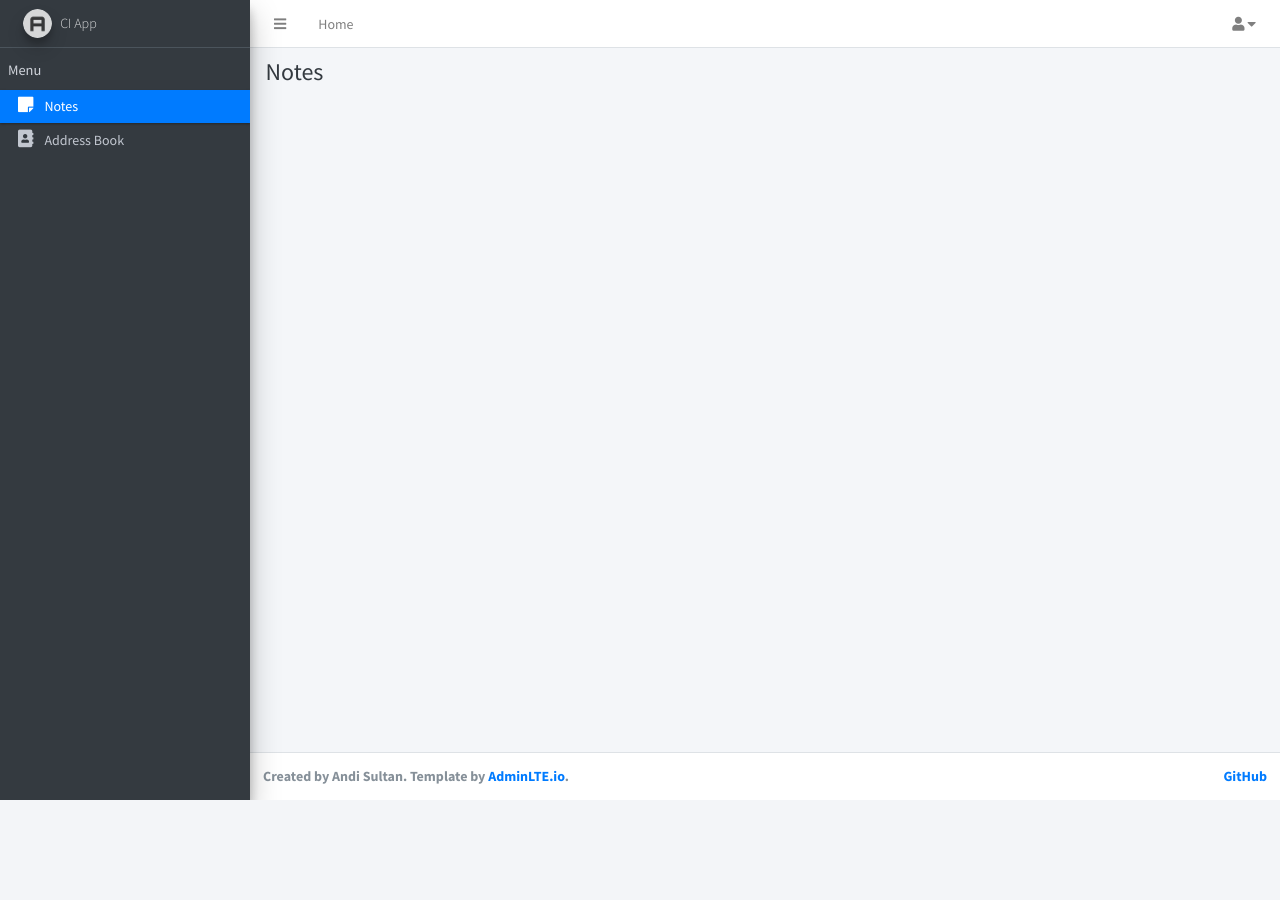
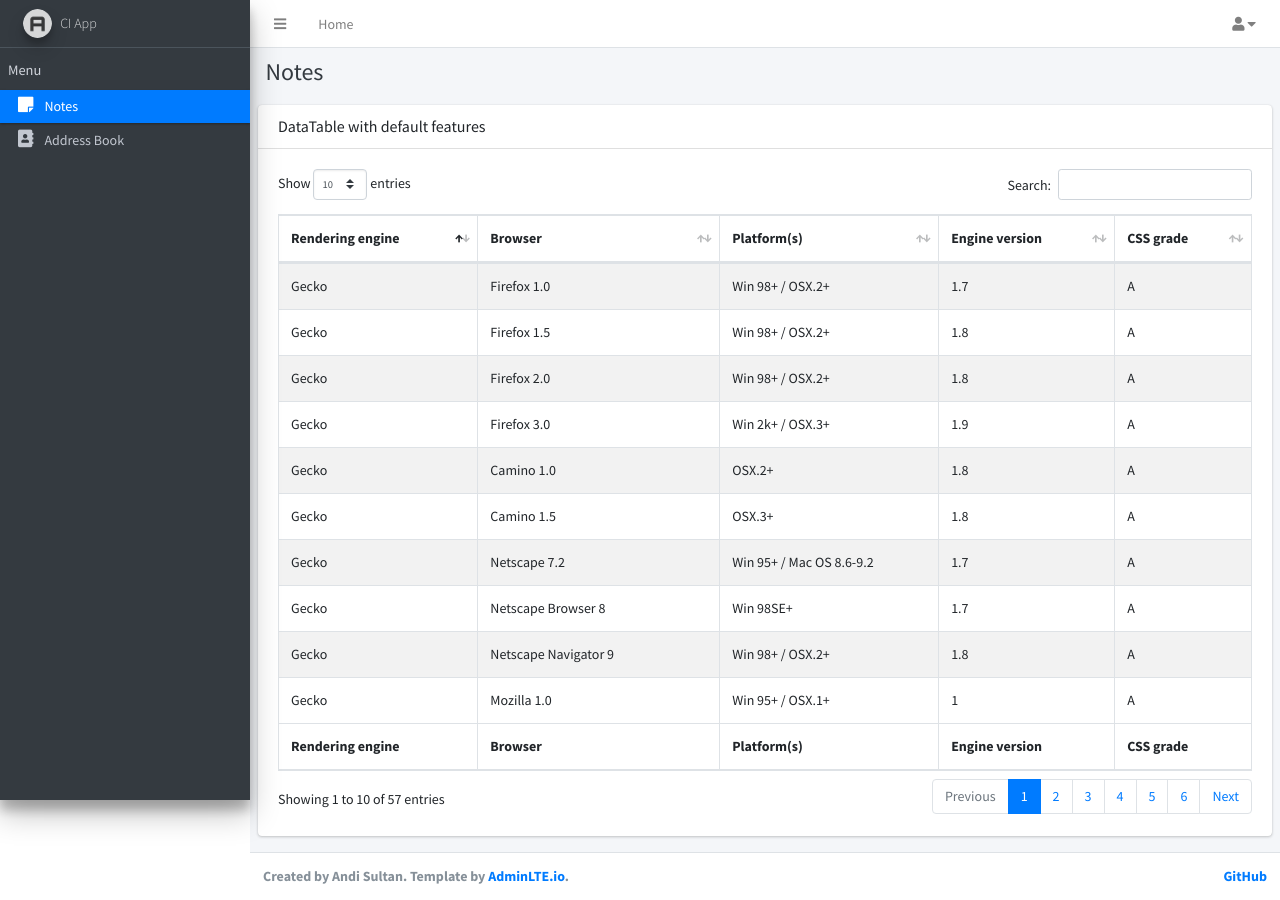
Before and after one commit to andi-sultan/ci-app, a CodeIgniter app: page /database/notes in a window 1280 px wide. Before the commit the page ends 800 px from the top, so only its background shows below. Run offline with CodeIgniter, Linux system fonts and the light colour scheme; a user stored in the database is signed in; data that the repository does not hold is empty; some libraries are stand-ins or nearby versions.

Commit message:
Change HTML template

```diff
--- a/application/controllers/Address_book.php
+++ b/application/controllers/Address_book.php
@@ -1,4 +1,5 @@
-<?php defined('BASEPATH') or exit('No direct script access allowed');
+<?php
+defined('BASEPATH') or exit('No direct script access allowed');
 
 class Address_book extends CI_Controller
 {
--- a/application/controllers/Home.php
+++ b/application/controllers/Home.php
@@ -1,7 +1,8 @@
 <?php
-defined('BASEPATH') OR exit('No direct script access allowed');
+defined('BASEPATH') or exit('No direct script access allowed');
 
-class Home extends CI_Controller {
+class Home extends CI_Controller
+{
 	public function index()
 	{
 		if (is_login()) {
--- a/application/controllers/Notes.php
+++ b/application/controllers/Notes.php
@@ -1,4 +1,5 @@
-<?php defined('BASEPATH') or exit('No direct script access allowed');
+<?php
+defined('BASEPATH') or exit('No direct script access allowed');
 
 class Notes extends CI_Controller
 {
@@ -6,7 +7,8 @@ class Notes extends CI_Controller
   {
     if (is_login()) {
       $page['title'] = 'Notes';
-      $page['content'] = 'notes';
+      $page['content'] = 'notes/notes_view';
+      $page['page_script'] = 'notes/notes_scripts';
       $this->load->view('home', $page);
     }
   }
--- a/application/views/home.php
+++ b/application/views/home.php
@@ -11,18 +11,12 @@
   <link rel="stylesheet" href="<?php echo base_url(); ?>assets/AdminLTE-3.0.2/plugins/fontawesome-free/css/all.min.css">
   <!-- Ionicons -->
   <link rel="stylesheet" href="https://code.ionicframework.com/ionicons/2.0.1/css/ionicons.min.css">
-  <!-- Tempusdominus Bbootstrap 4 -->
-  <link rel="stylesheet" href="<?php echo base_url(); ?>assets/AdminLTE-3.0.2/plugins/tempusdominus-bootstrap-4/css/tempusdominus-bootstrap-4.min.css">
-  <!-- iCheck -->
-  <link rel="stylesheet" href="<?php echo base_url(); ?>assets/AdminLTE-3.0.2/plugins/icheck-bootstrap/icheck-bootstrap.min.css">
-  <!-- JQVMap -->
-  <link rel="stylesheet" href="<?php echo base_url(); ?>assets/AdminLTE-3.0.2/plugins/jqvmap/jqvmap.min.css">
+  <!-- DataTables -->
+  <link rel="stylesheet" href="<?php echo base_url(); ?>assets/AdminLTE-3.0.2/plugins/datatables-bs4/css/dataTables.bootstrap4.min.css">
   <!-- Theme style -->
   <link rel="stylesheet" href="<?php echo base_url(); ?>assets/AdminLTE-3.0.2/dist/css/adminlte.min.css">
   <!-- overlayScrollbars -->
   <link rel="stylesheet" href="<?php echo base_url(); ?>assets/AdminLTE-3.0.2/plugins/overlayScrollbars/css/OverlayScrollbars.min.css">
-  <!-- Daterange picker -->
-  <link rel="stylesheet" href="<?php echo base_url(); ?>assets/AdminLTE-3.0.2/plugins/daterangepicker/daterangepicker.css">
   <!-- summernote -->
   <link rel="stylesheet" href="<?php echo base_url(); ?>assets/AdminLTE-3.0.2/plugins/summernote/summernote-bs4.css">
   <!-- Google Font: Source Sans Pro -->
@@ -47,7 +41,9 @@
         </div><!-- /.container-fluid -->
       </div>
       <!-- /.content-header -->
+      <!-- Main content -->
       <?php $this->load->view($content); ?>
+      <!-- /.content -->
     </div>
     <!-- /.content-wrapper -->
 
@@ -58,11 +54,6 @@
       </div>
     </footer>
 
-    <!-- Control Sidebar -->
-    <aside class="control-sidebar control-sidebar-dark">
-      <!-- Control sidebar content goes here -->
-    </aside>
-    <!-- /.control-sidebar -->
   </div>
   <!-- ./wrapper -->
 
@@ -76,26 +67,20 @@
   </script>
   <!-- Bootstrap 4 -->
   <script src="<?php echo base_url(); ?>assets/AdminLTE-3.0.2/plugins/bootstrap/js/bootstrap.bundle.min.js"></script>
-  <!-- ChartJS -->
-  <script src="<?php echo base_url(); ?>assets/AdminLTE-3.0.2/plugins/chart.js/Chart.min.js"></script>
-  <!-- Sparkline -->
-  <script src="<?php echo base_url(); ?>assets/AdminLTE-3.0.2/plugins/sparklines/sparkline.js"></script>
-  <!-- JQVMap -->
-  <script src="<?php echo base_url(); ?>assets/AdminLTE-3.0.2/plugins/jqvmap/jquery.vmap.min.js"></script>
-  <script src="<?php echo base_url(); ?>assets/AdminLTE-3.0.2/plugins/jqvmap/maps/jquery.vmap.usa.js"></script>
-  <!-- jQuery Knob Chart -->
-  <script src="<?php echo base_url(); ?>assets/AdminLTE-3.0.2/plugins/jquery-knob/jquery.knob.min.js"></script>
-  <!-- daterangepicker -->
-  <script src="<?php echo base_url(); ?>assets/AdminLTE-3.0.2/plugins/moment/moment.min.js"></script>
-  <script src="<?php echo base_url(); ?>assets/AdminLTE-3.0.2/plugins/daterangepicker/daterangepicker.js"></script>
-  <!-- Tempusdominus Bootstrap 4 -->
-  <script src="<?php echo base_url(); ?>assets/AdminLTE-3.0.2/plugins/tempusdominus-bootstrap-4/js/tempusdominus-bootstrap-4.min.js"></script>
   <!-- Summernote -->
   <script src="<?php echo base_url(); ?>assets/AdminLTE-3.0.2/plugins/summernote/summernote-bs4.min.js"></script>
   <!-- overlayScrollbars -->
   <script src="<?php echo base_url(); ?>assets/AdminLTE-3.0.2/plugins/overlayScrollbars/js/jquery.overlayScrollbars.min.js"></script>
+  <!-- DataTables -->
+  <script src="<?php echo base_url(); ?>assets/AdminLTE-3.0.2/plugins/datatables/jquery.dataTables.min.js"></script>
+  <script src="<?php echo base_url(); ?>assets/AdminLTE-3.0.2/plugins/datatables-bs4/js/dataTables.bootstrap4.min.js"></script>
   <!-- AdminLTE App -->
   <script src="<?php echo base_url(); ?>assets/AdminLTE-3.0.2/dist/js/adminlte.min.js"></script>
+  <!-- page script -->
+  <?php if (isset($page_script)) {
+    $this->load->view($page_script);
+  } ?>
+
 </body>
 
 </html>
--- a/application/views/notes.php
+++ /dev/null
@@ -1,7 +0,0 @@
-<!-- Main content -->
-<section class="content">
-  <div class="container-fluid">
-
-  </div><!-- /.container-fluid -->
-</section>
-<!-- /.content -->
--- /dev/null
+++ b/application/views/notes/notes_scripts.php
@@ -0,0 +1,13 @@
+<script>
+  $(function() {
+    $("#example1").DataTable();
+    $('#example2').DataTable({
+      "paging": true,
+      "lengthChange": false,
+      "searching": false,
+      "ordering": true,
+      "info": true,
+      "autoWidth": false,
+    });
+  });
+</script>
--- /dev/null
+++ b/application/views/notes/notes_view.php
@@ -0,0 +1,447 @@
+<section class="content">
+  <div class="row">
+    <div class="col-12">
+      <div class="card">
+        <div class="card-header">
+          <h3 class="card-title">DataTable with default features</h3>
+        </div>
+        <!-- /.card-header -->
+        <div class="card-body">
+          <table id="example1" class="table table-bordered table-striped">
+            <thead>
+              <tr>
+                <th>Rendering engine</th>
+                <th>Browser</th>
+                <th>Platform(s)</th>
+                <th>Engine version</th>
+                <th>CSS grade</th>
+              </tr>
+            </thead>
+            <tbody>
+              <tr>
+                <td>Trident</td>
+                <td>Internet
+                  Explorer 4.0
+                </td>
+                <td>Win 95+</td>
+                <td> 4</td>
+                <td>X</td>
+              </tr>
+              <tr>
+                <td>Trident</td>
+                <td>Internet
+                  Explorer 5.0
+                </td>
+                <td>Win 95+</td>
+                <td>5</td>
+                <td>C</td>
+              </tr>
+              <tr>
+                <td>Trident</td>
+                <td>Internet
+                  Explorer 5.5
+                </td>
+                <td>Win 95+</td>
+                <td>5.5</td>
+                <td>A</td>
+              </tr>
+              <tr>
+                <td>Trident</td>
+                <td>Internet
+                  Explorer 6
+                </td>
+                <td>Win 98+</td>
+                <td>6</td>
+                <td>A</td>
+              </tr>
+              <tr>
+                <td>Trident</td>
+                <td>Internet Explorer 7</td>
+                <td>Win XP SP2+</td>
+                <td>7</td>
+                <td>A</td>
+              </tr>
+              <tr>
+                <td>Trident</td>
+                <td>AOL browser (AOL desktop)</td>
+                <td>Win XP</td>
+                <td>6</td>
+                <td>A</td>
+              </tr>
+              <tr>
+                <td>Gecko</td>
+                <td>Firefox 1.0</td>
+                <td>Win 98+ / OSX.2+</td>
+                <td>1.7</td>
+                <td>A</td>
+              </tr>
+              <tr>
+                <td>Gecko</td>
+                <td>Firefox 1.5</td>
+                <td>Win 98+ / OSX.2+</td>
+                <td>1.8</td>
+                <td>A</td>
+              </tr>
+              <tr>
+                <td>Gecko</td>
+                <td>Firefox 2.0</td>
+                <td>Win 98+ / OSX.2+</td>
+                <td>1.8</td>
+                <td>A</td>
+              </tr>
+              <tr>
+                <td>Gecko</td>
+                <td>Firefox 3.0</td>
+                <td>Win 2k+ / OSX.3+</td>
+                <td>1.9</td>
+                <td>A</td>
+              </tr>
+              <tr>
+                <td>Gecko</td>
+                <td>Camino 1.0</td>
+                <td>OSX.2+</td>
+                <td>1.8</td>
+                <td>A</td>
+              </tr>
+              <tr>
+                <td>Gecko</td>
+                <td>Camino 1.5</td>
+                <td>OSX.3+</td>
+                <td>1.8</td>
+                <td>A</td>
+              </tr>
+              <tr>
+                <td>Gecko</td>
+                <td>Netscape 7.2</td>
+                <td>Win 95+ / Mac OS 8.6-9.2</td>
+                <td>1.7</td>
+                <td>A</td>
+              </tr>
+              <tr>
+                <td>Gecko</td>
+                <td>Netscape Browser 8</td>
+                <td>Win 98SE+</td>
+                <td>1.7</td>
+                <td>A</td>
+              </tr>
+              <tr>
+                <td>Gecko</td>
+                <td>Netscape Navigator 9</td>
+                <td>Win 98+ / OSX.2+</td>
+                <td>1.8</td>
+                <td>A</td>
+              </tr>
+              <tr>
+                <td>Gecko</td>
+                <td>Mozilla 1.0</td>
+                <td>Win 95+ / OSX.1+</td>
+                <td>1</td>
+                <td>A</td>
+              </tr>
+              <tr>
+                <td>Gecko</td>
+                <td>Mozilla 1.1</td>
+                <td>Win 95+ / OSX.1+</td>
+                <td>1.1</td>
+                <td>A</td>
+              </tr>
+              <tr>
+                <td>Gecko</td>
+                <td>Mozilla 1.2</td>
+                <td>Win 95+ / OSX.1+</td>
+                <td>1.2</td>
+                <td>A</td>
+              </tr>
+              <tr>
+                <td>Gecko</td>
+                <td>Mozilla 1.3</td>
+                <td>Win 95+ / OSX.1+</td>
+                <td>1.3</td>
+                <td>A</td>
+              </tr>
+              <tr>
+                <td>Gecko</td>
+                <td>Mozilla 1.4</td>
+                <td>Win 95+ / OSX.1+</td>
+                <td>1.4</td>
+                <td>A</td>
+              </tr>
+              <tr>
+                <td>Gecko</td>
+                <td>Mozilla 1.5</td>
+                <td>Win 95+ / OSX.1+</td>
+                <td>1.5</td>
+                <td>A</td>
+              </tr>
+              <tr>
+                <td>Gecko</td>
+                <td>Mozilla 1.6</td>
+                <td>Win 95+ / OSX.1+</td>
+                <td>1.6</td>
+                <td>A</td>
+              </tr>
+              <tr>
+                <td>Gecko</td>
+                <td>Mozilla 1.7</td>
+                <td>Win 98+ / OSX.1+</td>
+                <td>1.7</td>
+                <td>A</td>
+              </tr>
+              <tr>
+                <td>Gecko</td>
+                <td>Mozilla 1.8</td>
+                <td>Win 98+ / OSX.1+</td>
+                <td>1.8</td>
+                <td>A</td>
+              </tr>
+              <tr>
+                <td>Gecko</td>
+                <td>Seamonkey 1.1</td>
+                <td>Win 98+ / OSX.2+</td>
+                <td>1.8</td>
+                <td>A</td>
+              </tr>
+              <tr>
+                <td>Gecko</td>
+                <td>Epiphany 2.20</td>
+                <td>Gnome</td>
+                <td>1.8</td>
+                <td>A</td>
+              </tr>
+              <tr>
+                <td>Webkit</td>
+                <td>Safari 1.2</td>
+                <td>OSX.3</td>
+                <td>125.5</td>
+                <td>A</td>
+              </tr>
+              <tr>
+                <td>Webkit</td>
+                <td>Safari 1.3</td>
+                <td>OSX.3</td>
+                <td>312.8</td>
+                <td>A</td>
+              </tr>
+              <tr>
+                <td>Webkit</td>
+                <td>Safari 2.0</td>
+                <td>OSX.4+</td>
+                <td>419.3</td>
+                <td>A</td>
+              </tr>
+              <tr>
+                <td>Webkit</td>
+                <td>Safari 3.0</td>
+                <td>OSX.4+</td>
+                <td>522.1</td>
+                <td>A</td>
+              </tr>
+              <tr>
+                <td>Webkit</td>
+                <td>OmniWeb 5.5</td>
+                <td>OSX.4+</td>
+                <td>420</td>
+                <td>A</td>
+              </tr>
+              <tr>
+                <td>Webkit</td>
+                <td>iPod Touch / iPhone</td>
+                <td>iPod</td>
+                <td>420.1</td>
+                <td>A</td>
+              </tr>
+              <tr>
+                <td>Webkit</td>
+                <td>S60</td>
+                <td>S60</td>
+                <td>413</td>
+                <td>A</td>
+              </tr>
+              <tr>
+                <td>Presto</td>
+                <td>Opera 7.0</td>
+                <td>Win 95+ / OSX.1+</td>
+                <td>-</td>
+                <td>A</td>
+              </tr>
+              <tr>
+                <td>Presto</td>
+                <td>Opera 7.5</td>
+                <td>Win 95+ / OSX.2+</td>
+                <td>-</td>
+                <td>A</td>
+              </tr>
+              <tr>
+                <td>Presto</td>
+                <td>Opera 8.0</td>
+                <td>Win 95+ / OSX.2+</td>
+                <td>-</td>
+                <td>A</td>
+              </tr>
+              <tr>
+                <td>Presto</td>
+                <td>Opera 8.5</td>
+                <td>Win 95+ / OSX.2+</td>
+                <td>-</td>
+                <td>A</td>
+              </tr>
+              <tr>
+                <td>Presto</td>
+                <td>Opera 9.0</td>
+                <td>Win 95+ / OSX.3+</td>
+                <td>-</td>
+                <td>A</td>
+              </tr>
+              <tr>
+                <td>Presto</td>
+                <td>Opera 9.2</td>
+                <td>Win 88+ / OSX.3+</td>
+                <td>-</td>
+                <td>A</td>
+              </tr>
+              <tr>
+                <td>Presto</td>
+                <td>Opera 9.5</td>
+                <td>Win 88+ / OSX.3+</td>
+                <td>-</td>
+                <td>A</td>
+              </tr>
+              <tr>
+                <td>Presto</td>
+                <td>Opera for Wii</td>
+                <td>Wii</td>
+                <td>-</td>
+                <td>A</td>
+              </tr>
+              <tr>
+                <td>Presto</td>
+                <td>Nokia N800</td>
+                <td>N800</td>
+                <td>-</td>
+                <td>A</td>
+              </tr>
+              <tr>
+                <td>Presto</td>
+                <td>Nintendo DS browser</td>
+                <td>Nintendo DS</td>
+                <td>8.5</td>
+                <td>C/A<sup>1</sup></td>
+              </tr>
+              <tr>
+                <td>KHTML</td>
+                <td>Konqureror 3.1</td>
+                <td>KDE 3.1</td>
+                <td>3.1</td>
+                <td>C</td>
+              </tr>
+              <tr>
+                <td>KHTML</td>
+                <td>Konqureror 3.3</td>
+                <td>KDE 3.3</td>
+                <td>3.3</td>
+                <td>A</td>
+              </tr>
+              <tr>
+                <td>KHTML</td>
+                <td>Konqureror 3.5</td>
+                <td>KDE 3.5</td>
+                <td>3.5</td>
+                <td>A</td>
+              </tr>
+              <tr>
+                <td>Tasman</td>
+                <td>Internet Explorer 4.5</td>
+                <td>Mac OS 8-9</td>
+                <td>-</td>
+                <td>X</td>
+              </tr>
+              <tr>
+                <td>Tasman</td>
+                <td>Internet Explorer 5.1</td>
+                <td>Mac OS 7.6-9</td>
+                <td>1</td>
+                <td>C</td>
+              </tr>
+              <tr>
+                <td>Tasman</td>
+                <td>Internet Explorer 5.2</td>
+                <td>Mac OS 8-X</td>
+                <td>1</td>
+                <td>C</td>
+              </tr>
+              <tr>
+                <td>Misc</td>
+                <td>NetFront 3.1</td>
+                <td>Embedded devices</td>
+                <td>-</td>
+                <td>C</td>
+              </tr>
+              <tr>
+                <td>Misc</td>
+                <td>NetFront 3.4</td>
+                <td>Embedded devices</td>
+                <td>-</td>
+                <td>A</td>
+              </tr>
+              <tr>
+                <td>Misc</td>
+                <td>Dillo 0.8</td>
+                <td>Embedded devices</td>
+                <td>-</td>
+                <td>X</td>
+              </tr>
+              <tr>
+                <td>Misc</td>
+                <td>Links</td>
+                <td>Text only</td>
+                <td>-</td>
+                <td>X</td>
+              </tr>
+              <tr>
+                <td>Misc</td>
+                <td>Lynx</td>
+                <td>Text only</td>
+                <td>-</td>
+                <td>X</td>
+              </tr>
+              <tr>
+                <td>Misc</td>
+                <td>IE Mobile</td>
+                <td>Windows Mobile 6</td>
+                <td>-</td>
+                <td>C</td>
+              </tr>
+              <tr>
+                <td>Misc</td>
+                <td>PSP browser</td>
+                <td>PSP</td>
+                <td>-</td>
+                <td>C</td>
+              </tr>
+              <tr>
+                <td>Other browsers</td>
+                <td>All others</td>
+                <td>-</td>
+                <td>-</td>
+                <td>U</td>
+              </tr>
+            </tbody>
+            <tfoot>
+              <tr>
+                <th>Rendering engine</th>
+                <th>Browser</th>
+                <th>Platform(s)</th>
+                <th>Engine version</th>
+                <th>CSS grade</th>
+              </tr>
+            </tfoot>
+          </table>
+        </div>
+        <!-- /.card-body -->
+      </div>
+      <!-- /.card -->
+    </div>
+    <!-- /.col -->
+  </div>
+  <!-- /.row -->
+</section>
```
